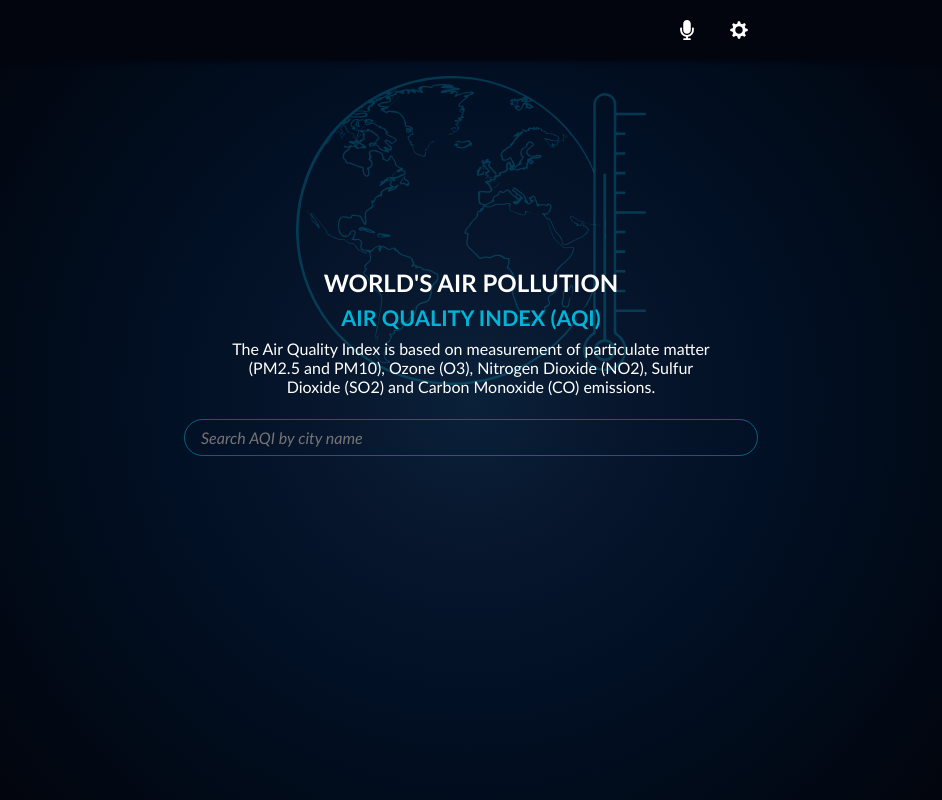
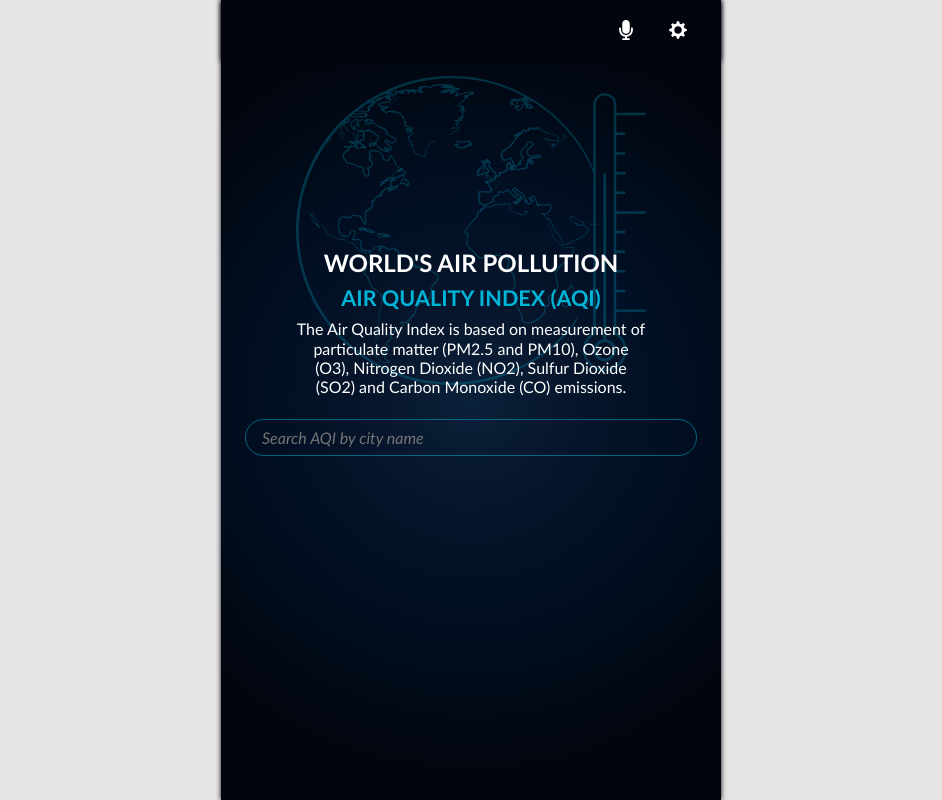
Before and after one commit to gabyse1/air-pollution, a React app: page / in a window 1280 px wide. Shown: the whole page, without its empty margins (169-1111 px from the left). Built offline with nearby package versions, Linux system fonts and the light colour scheme; a web font is replaced by a local one.

Commit message:
Update base and navbar scss files.

```diff
--- a/src/scss/partials/_base.scss
+++ b/src/scss/partials/_base.scss
@@ -12,14 +12,22 @@ body {
   @include flex-column;
 
   color: $white;
-  background: radial-gradient(circle, rgba(10, 33, 58, 1) 0%, rgba(7, 22, 44, 1) 20%, rgba(2, 16, 37, 1) 40%, rgba(1, 11, 25, 1) 60%, rgba(2, 5, 14, 1) 80%);
+  background-color: rgb(230, 228, 228);
   -webkit-font-smoothing: antialiased;
   -moz-osx-font-smoothing: grayscale;
 
   #root {
     width: 100%;
+    max-width: 500px;
     min-height: 100vh;
     padding: 60px 0 40px;
+    margin: 0 auto;
+    -webkit-background: radial-gradient(circle, rgba(10, 33, 58, 1) 0%, rgba(7, 22, 44, 1) 20%, rgba(2, 16, 37, 1) 40%, rgba(1, 11, 25, 1) 60%, rgba(2, 5, 14, 1) 80%);
+    -moz-background: radial-gradient(circle, rgba(10, 33, 58, 1) 0%, rgba(7, 22, 44, 1) 20%, rgba(2, 16, 37, 1) 40%, rgba(1, 11, 25, 1) 60%, rgba(2, 5, 14, 1) 80%);
+    -o-background: radial-gradient(circle, rgba(10, 33, 58, 1) 0%, rgba(7, 22, 44, 1) 20%, rgba(2, 16, 37, 1) 40%, rgba(1, 11, 25, 1) 60%, rgba(2, 5, 14, 1) 80%);
+    -ms-background: radial-gradient(circle, rgba(10, 33, 58, 1) 0%, rgba(7, 22, 44, 1) 20%, rgba(2, 16, 37, 1) 40%, rgba(1, 11, 25, 1) 60%, rgba(2, 5, 14, 1) 80%);
+    background: radial-gradient(circle, rgba(10, 33, 58, 1) 0%, rgba(7, 22, 44, 1) 20%, rgba(2, 16, 37, 1) 40%, rgba(1, 11, 25, 1) 60%, rgba(2, 5, 14, 1) 80%);
+    box-shadow: 0 0 5px rgba(2, 5, 14, 1);
     position: relative;
   }
 
@@ -89,7 +97,6 @@ body {
 
   section {
     width: 100%;
-    max-width: 700px;
     padding: 1rem 5%;
 
     @include flex-column;
--- a/src/scss/partials/_navbar.scss
+++ b/src/scss/partials/_navbar.scss
@@ -2,17 +2,21 @@ header {
   display: flex;
   justify-content: center;
   box-shadow: 0 1px 5px rgba(2, 5, 14, 1);
+  -webkit-background: rgba(2, 5, 14, 1);
+  -moz-background: rgba(2, 5, 14, 1);
+  -o-background: rgba(2, 5, 14, 1);
+  -ms-background: rgba(2, 5, 14, 1);
   background: rgba(2, 5, 14, 1);
+  width: 100%;
+  max-width: 500px;
   position: fixed;
   top: 0;
-  left: 0;
-  right: 0;
   z-index: 10;
 }
 
 .navbar__box {
   width: 100%;
-  max-width: 700px;
+  max-width: 500px;
   height: 60px;
   padding: 0.5rem 5%;
 
```
